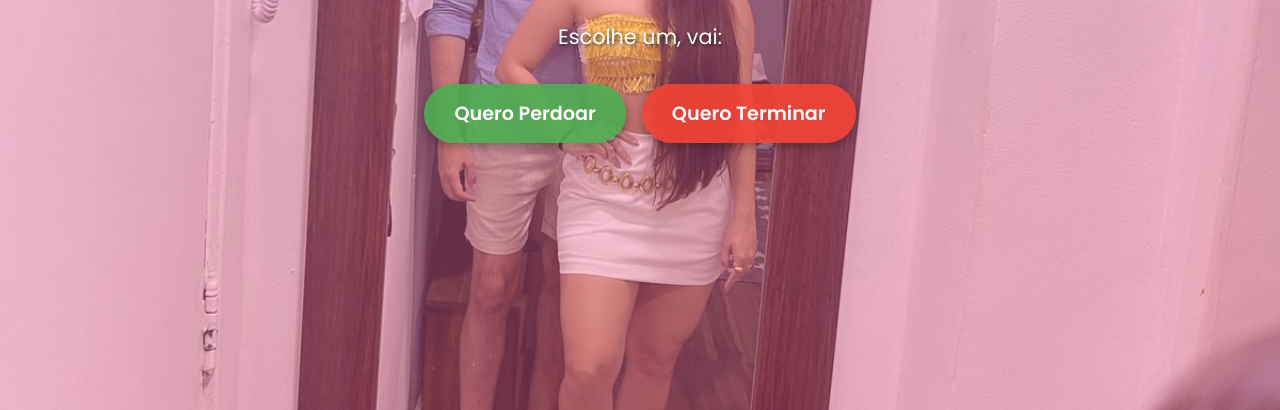
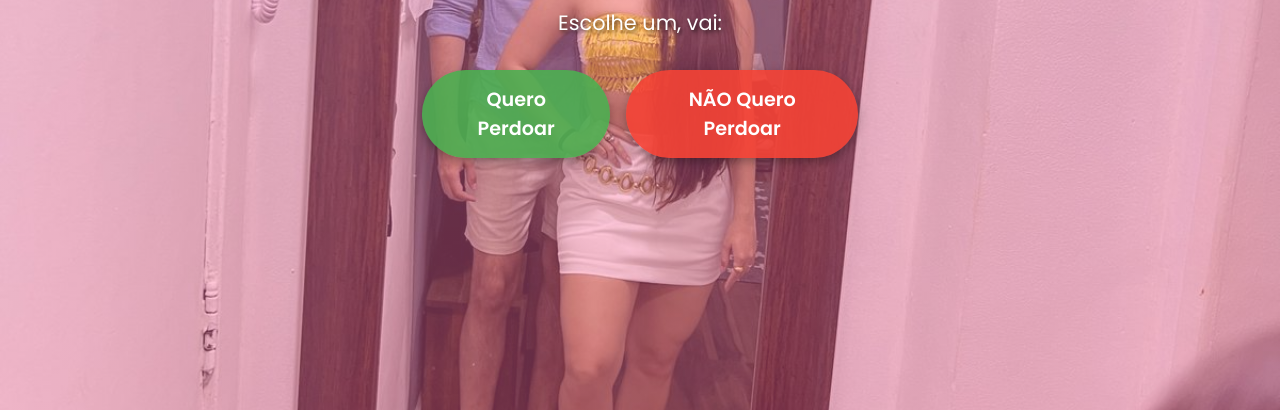
Before and after one commit to marcosmfilho/yp, a plain HTML site: page index.html in a window 1280 px wide. Shown: the part 390-800 px from the top of the page. Drawn offline with Linux system fonts and the light colour scheme.

Commit message:
fix: atualizar texto do botão de término

```diff
--- a/index.html
+++ b/index.html
@@ -19,7 +19,7 @@
 
         <div class="buttons-container">
             <button id="forgive-btn" class="btn">Quero Perdoar</button>
-            <button id="breakup-btn" class="btn">Quero Terminar</button>
+            <button id="breakup-btn" class="btn">NÃO Quero Perdoar</button>
         </div>
 
         <div id="confetti" class="confetti-container"></div>
```
